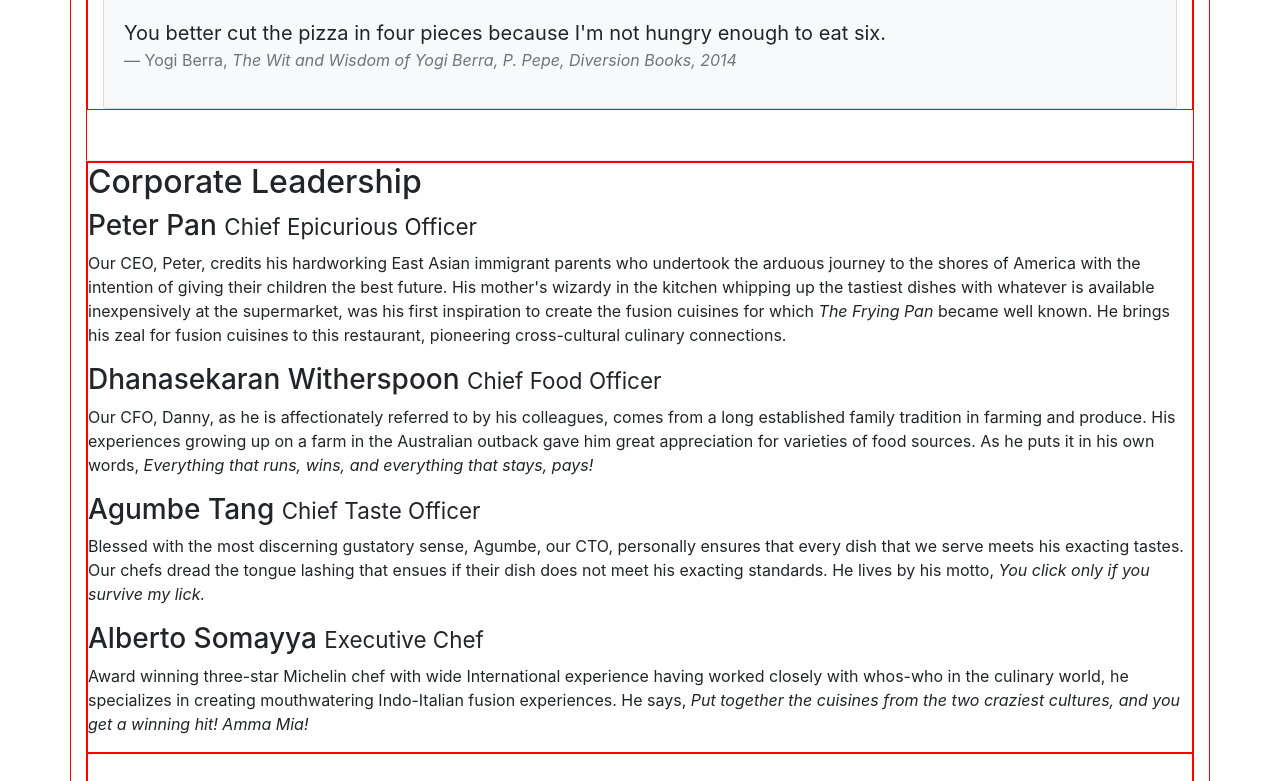
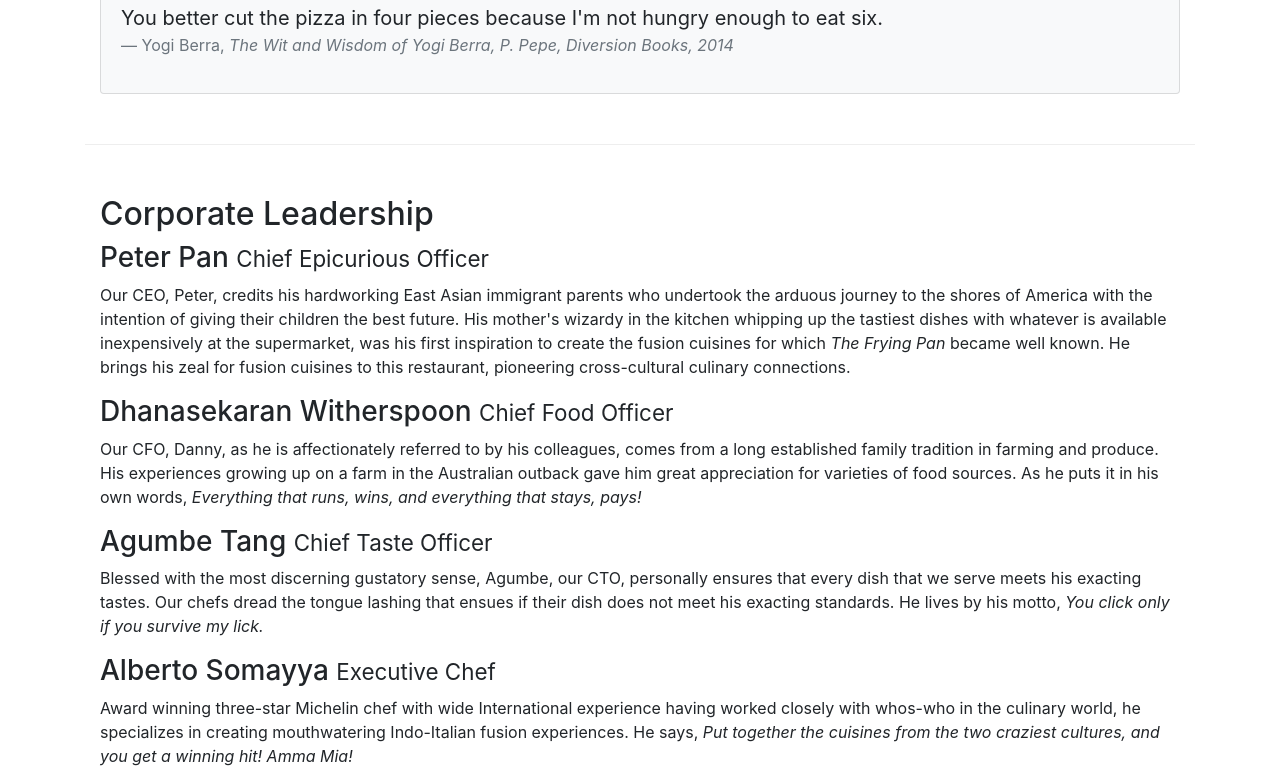
Before and after one commit to marifelangeles/Bootstrap4, a website: page conFusion/aboutus.html in a window 1280 px wide. Shown: the part 827-1608 px from the top of the page. Drawn offline with nearby package versions, Linux system fonts and the light colour scheme.

Commit message:
completed assignment 1

```diff
--- a/conFusion/aboutus.html
+++ b/conFusion/aboutus.html
@@ -105,17 +105,17 @@
         </div> <!-- IDEA: end row -->
 
 
-        <div>
-            <div>
+        <div class="row row-content">
+            <div class="col-12">
                 <h2>Corporate Leadership</h2>
                 <h3>Peter Pan <small>Chief Epicurious Officer</small></h3>
-                <p>Our CEO, Peter, credits his hardworking East Asian immigrant parents who undertook the arduous journey to the shores of America with the intention of giving their children the best future. His mother's wizardy in the kitchen whipping up the tastiest dishes with whatever is available inexpensively at the supermarket, was his first inspiration to create the fusion cuisines for which <em>The Frying Pan</em> became well known. He brings his zeal for fusion cuisines to this restaurant, pioneering cross-cultural culinary connections.</p>
+                <p class="d-none d-sm-block">Our CEO, Peter, credits his hardworking East Asian immigrant parents who undertook the arduous journey to the shores of America with the intention of giving their children the best future. His mother's wizardy in the kitchen whipping up the tastiest dishes with whatever is available inexpensively at the supermarket, was his first inspiration to create the fusion cuisines for which <em>The Frying Pan</em> became well known. He brings his zeal for fusion cuisines to this restaurant, pioneering cross-cultural culinary connections.</p>
                 <h3>Dhanasekaran Witherspoon <small>Chief Food Officer</small></h3>
-                <p>Our CFO, Danny, as he is affectionately referred to by his colleagues, comes from a long established family tradition in farming and produce. His experiences growing up on a farm in the Australian outback gave him great appreciation for varieties of food sources. As he puts it in his own words, <em>Everything that runs, wins, and everything that stays, pays!</em></p>
+                <p class="d-none d-sm-block">Our CFO, Danny, as he is affectionately referred to by his colleagues, comes from a long established family tradition in farming and produce. His experiences growing up on a farm in the Australian outback gave him great appreciation for varieties of food sources. As he puts it in his own words, <em>Everything that runs, wins, and everything that stays, pays!</em></p>
                 <h3>Agumbe Tang <small>Chief Taste Officer</small></h3>
-                <p>Blessed with the most discerning gustatory sense, Agumbe, our CTO, personally ensures that every dish that we serve meets his exacting tastes. Our chefs dread the tongue lashing that ensues if their dish does not meet his exacting standards. He lives by his motto, <em>You click only if you survive my lick.</em></p>
+                <p class="d-none d-sm-block">Blessed with the most discerning gustatory sense, Agumbe, our CTO, personally ensures that every dish that we serve meets his exacting tastes. Our chefs dread the tongue lashing that ensues if their dish does not meet his exacting standards. He lives by his motto, <em>You click only if you survive my lick.</em></p>
                 <h3>Alberto Somayya <small>Executive Chef</small></h3>
-                <p>Award winning three-star Michelin chef with wide International experience having worked closely with whos-who in the culinary world, he specializes in creating mouthwatering Indo-Italian fusion experiences. He says, <em>Put together the cuisines from the two craziest cultures, and you get a winning hit! Amma Mia!</em></p>
+                <p class="d-none d-sm-block">Award winning three-star Michelin chef with wide International experience having worked closely with whos-who in the culinary world, he specializes in creating mouthwatering Indo-Italian fusion experiences. He says, <em>Put together the cuisines from the two craziest cultures, and you get a winning hit! Amma Mia!</em></p>
             </div>
             <!-- IDEA: table -->
             <div class="row row-content">
--- a/conFusion/css/styles.css
+++ b/conFusion/css/styles.css
@@ -1,6 +1,4 @@
-div {
-  border: 1px red solid;
-}
+
 
 body{
     padding:50px 0px 0px 0px;
```
Also changed, not shown: conFusion/index.html (+1 -1 lines).
